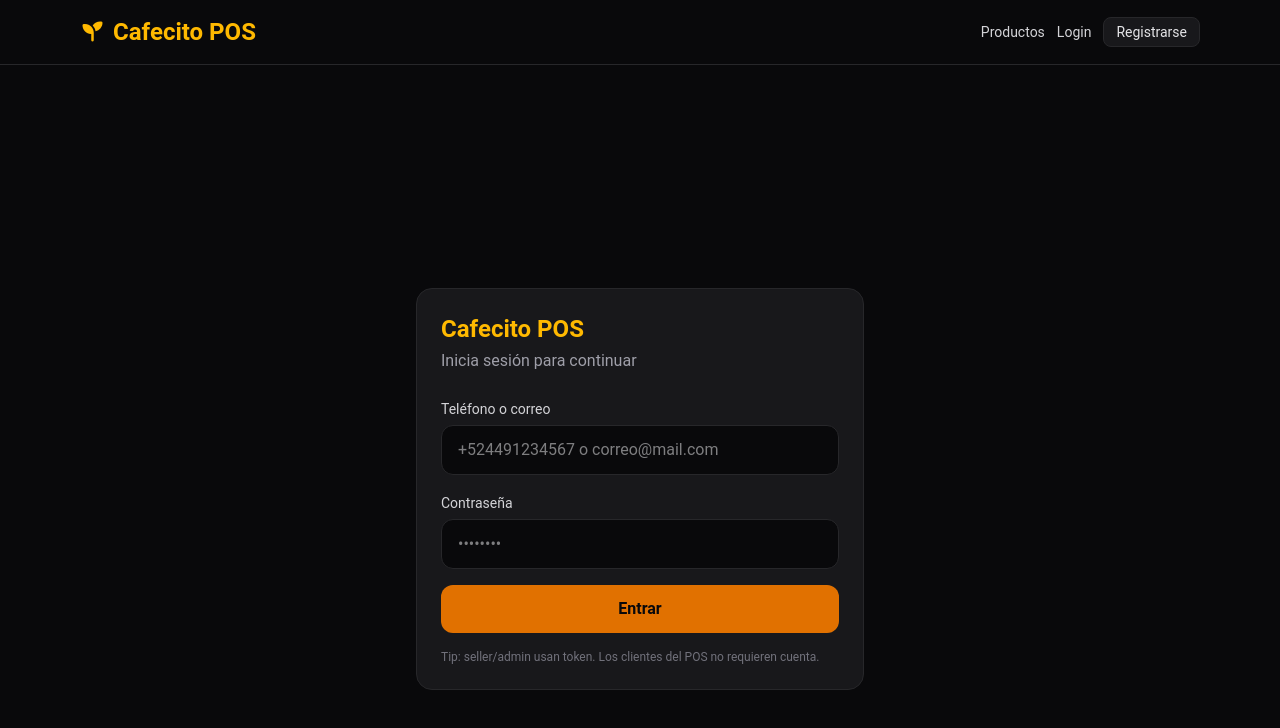
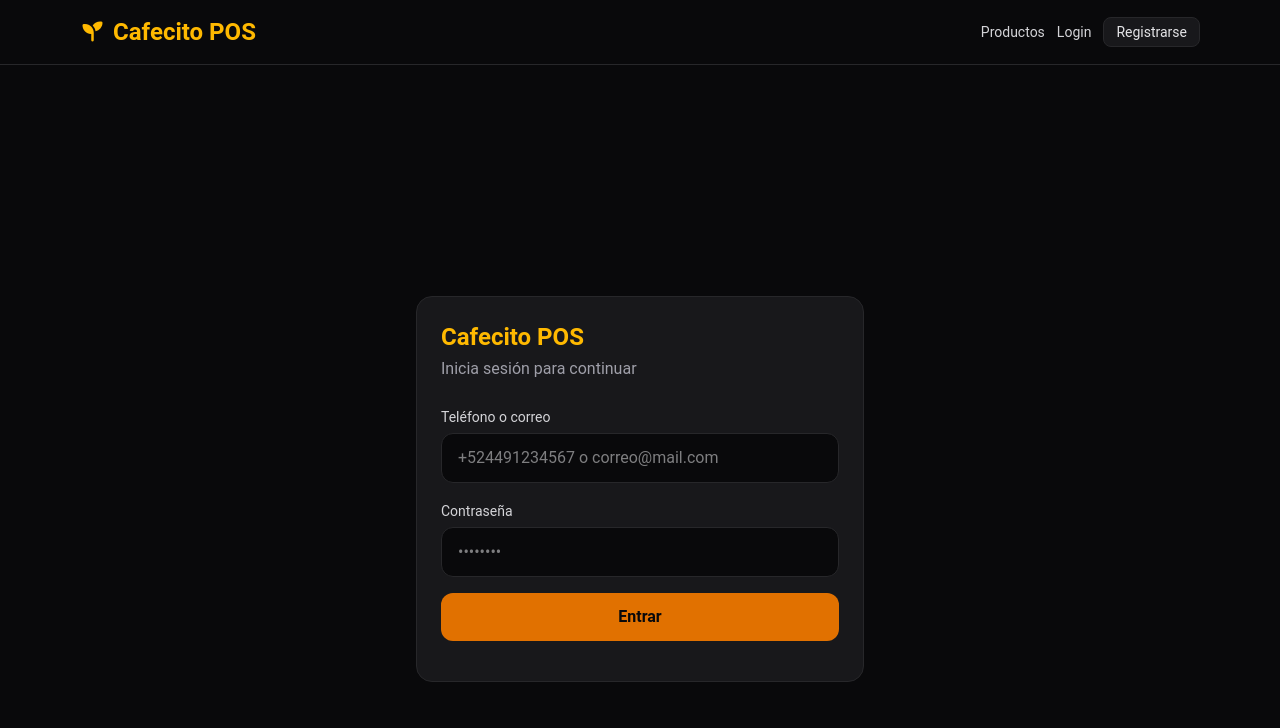
Before and after one commit to StephSanz14/cafecito-pos, an Angular app in the folder cafesito-pos/frontend/: page /login in a window 1280 px wide. Shown: the top 728 px of the page. Built offline with nearby package versions, Linux system fonts and the light colour scheme.

Commit message:
login update

```diff
--- a/cafesito-pos/frontend/src/app/pages/login/login.component.html
+++ b/cafesito-pos/frontend/src/app/pages/login/login.component.html
@@ -35,7 +35,6 @@
       </button>
 
       <p class="text-xs text-zinc-500">
-        Tip: seller/admin usan token. Los clientes del POS no requieren cuenta.
       </p>
     </form>
   </div>
```
